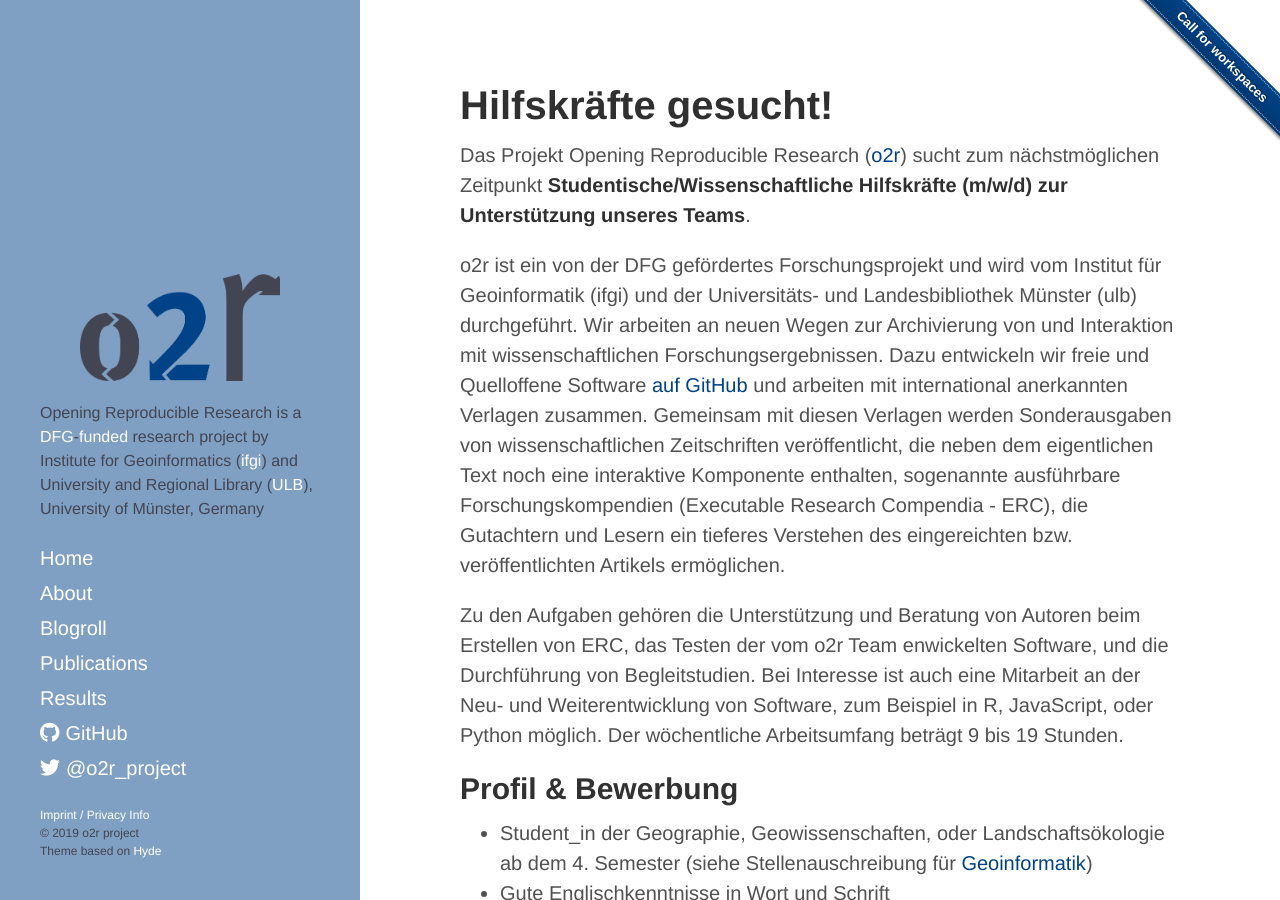
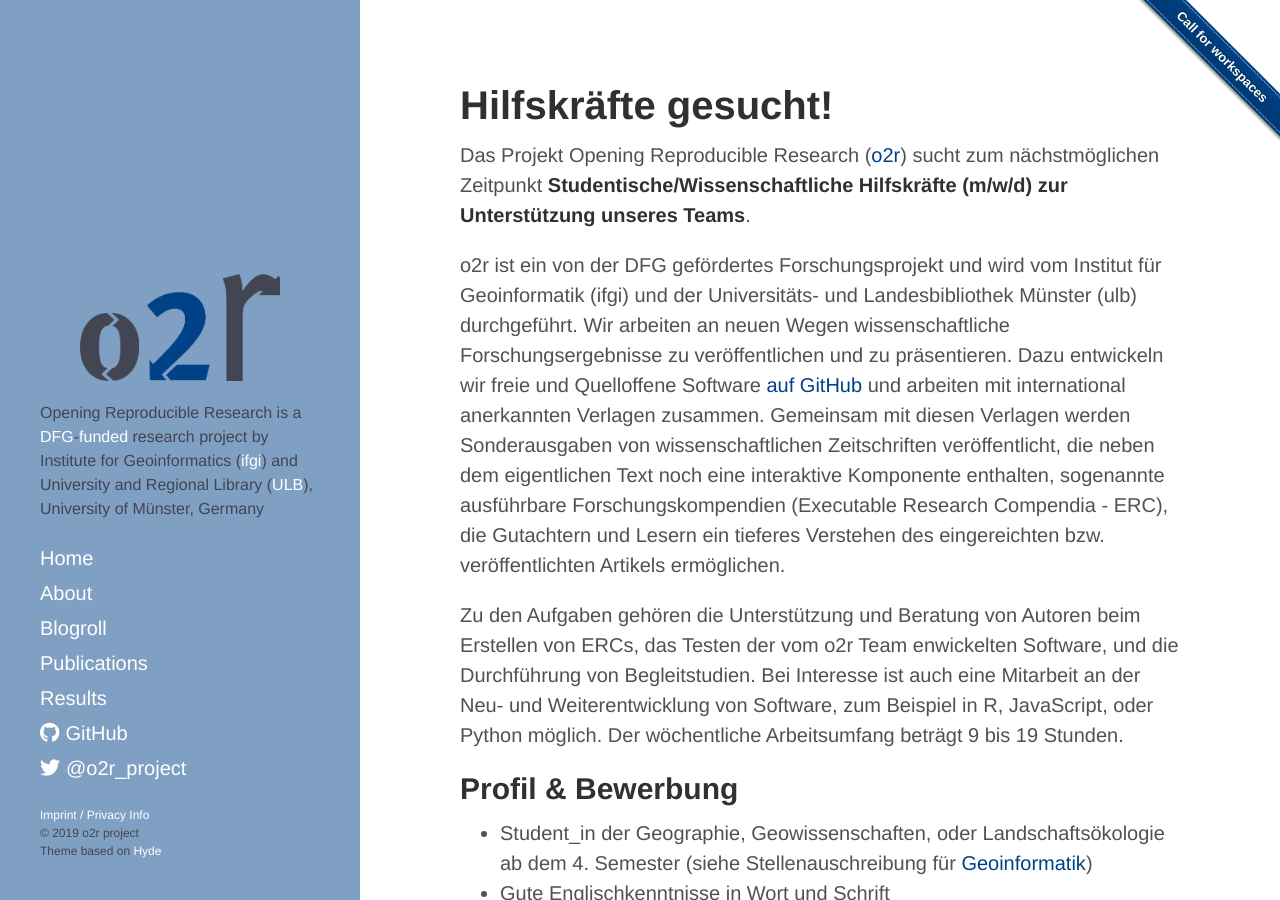
Before and after one commit to o2r-project/o2r-project.github.io, a Jekyll site: the page built from hilfskraft-geolok.md, in a window 1280 px wide and 900 px high. Built offline with Jekyll 4.4.1, drawn with Linux system fonts in a browser that asks for light colours; nearby versions of some CDN libraries.

Commit message:
update hilfskraft geolök

```diff
--- a/hilfskraft-geolok.md
+++ b/hilfskraft-geolok.md
@@ -10,11 +10,11 @@
 Das Projekt Opening Reproducible Research ([o2r](https://o2r.info)) sucht zum nächstmöglichen Zeitpunkt **Studentische/Wissenschaftliche Hilfskräfte (m/w/d) zur Unterstützung unseres Teams**.
 
 o2r ist ein von der DFG gefördertes Forschungsprojekt und wird vom Institut für Geoinformatik (ifgi) und der Universitäts- und Landesbibliothek Münster (ulb) durchgeführt.
-Wir arbeiten an neuen Wegen zur Archivierung von und Interaktion mit wissenschaftlichen Forschungsergebnissen.
+Wir arbeiten an neuen Wegen wissenschaftliche Forschungsergebnisse zu veröffentlichen und zu präsentieren.
 Dazu entwickeln wir freie und Quelloffene Software [auf GitHub](https://github.com/o2r-project) und arbeiten mit international anerkannten Verlagen zusammen.
 Gemeinsam mit diesen Verlagen werden Sonderausgaben von wissenschaftlichen Zeitschriften veröffentlicht, die neben dem eigentlichen Text noch eine interaktive Komponente enthalten, sogenannte ausführbare Forschungskompendien (Executable Research Compendia - ERC), die Gutachtern und Lesern ein tieferes Verstehen des eingereichten bzw. veröffentlichten Artikels ermöglichen.
 
-Zu den Aufgaben gehören die Unterstützung und Beratung von Autoren beim Erstellen von ERC, das Testen der vom o2r Team enwickelten Software, und die Durchführung von Begleitstudien.
+Zu den Aufgaben gehören die Unterstützung und Beratung von Autoren beim Erstellen von ERCs, das Testen der vom o2r Team enwickelten Software, und die Durchführung von Begleitstudien.
 Bei Interesse ist auch eine Mitarbeit an der Neu- und Weiterentwicklung von Software, zum Beispiel in R, JavaScript, oder Python möglich.
 Der wöchentliche Arbeitsumfang beträgt 9 bis 19 Stunden.
 
```
